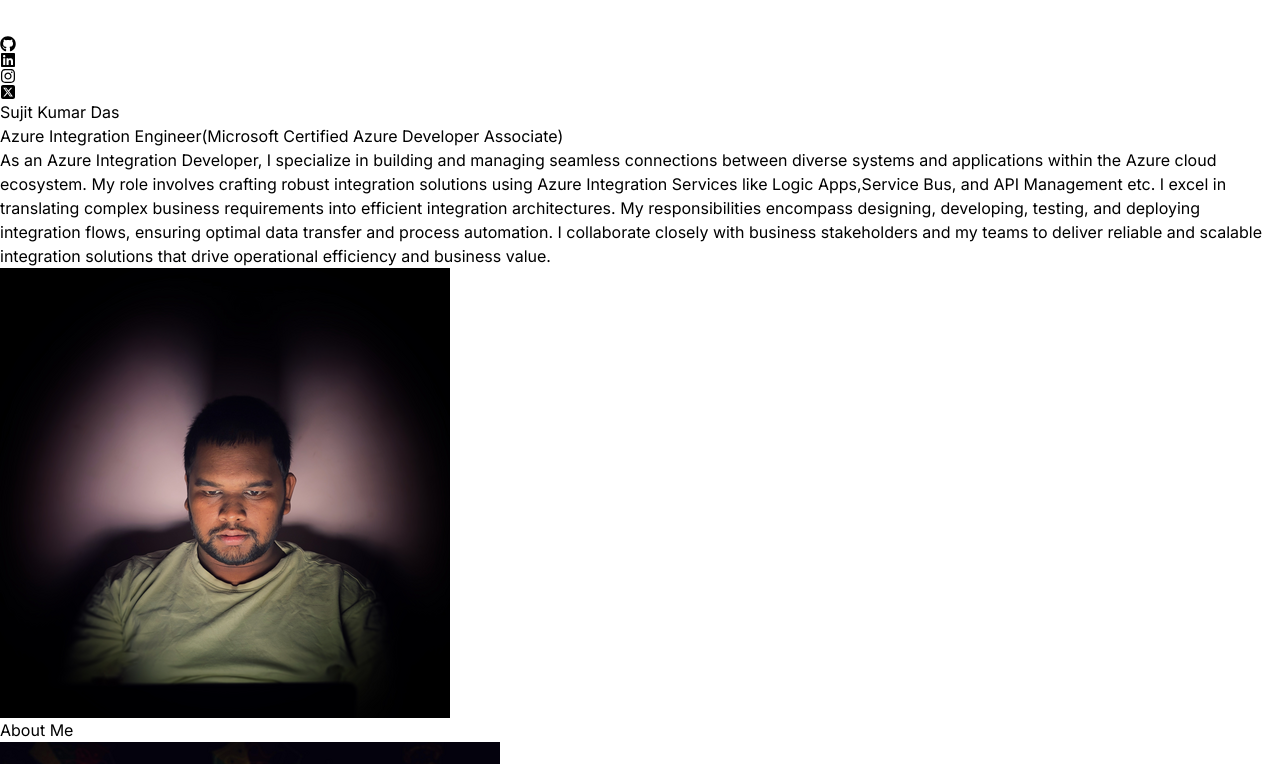
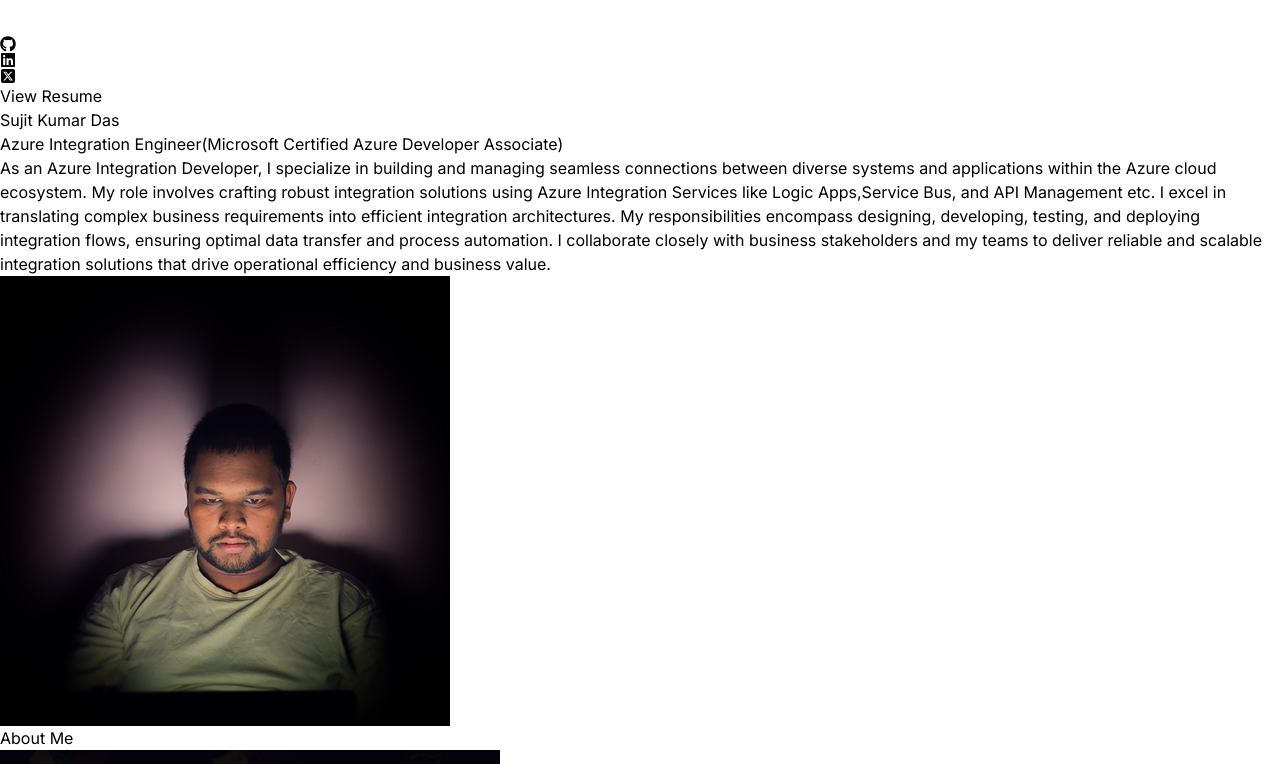
Before and after one commit to DSujitKumar/My-Portfolio, a React (Vite) app: page / in a window 1280 px wide. Shown: the top 764 px of the page. Built offline with nearby package versions, Linux system fonts and the light colour scheme.

Commit message:
Added Resume viewer

```diff
--- a/src/components/Navbar.jsx
+++ b/src/components/Navbar.jsx
@@ -11,10 +11,11 @@ const Navbar = () => {
             <img className="mx-2 w-10" src={logo} alt="logo" />
         </div>
         <div className="m-8 flex items-center justify-center gap-4 text-2xl">
+
                 <a target="_blank" href="https://github.com/DSujitKumar" ><FaGithub/></a>
                 <a target="_blank" href="http://www.linkedin.com/in/dsujit"> <FaLinkedin/></a>
-                <FaInstagram/>
                 <a href="https://x.com/SujitKuDas_22" target="_blank"><FaSquareXTwitter/></a>
+                <a className="text-sm" target="_blank" href="https://docs.google.com/document/d/e/2PACX-1vS1G4VO7J6fTKp8VZUNOE7ezhmZy2fkUTiVtvjwBLPYHvv3syzIeMseLzp1npLMgucWVXCBf4aCobC0/pub">View Resume</a>
             </div>
     </nav>;
 }
```
Also changed, not shown: 2 other files (tests, documents, lock files or other folders).
